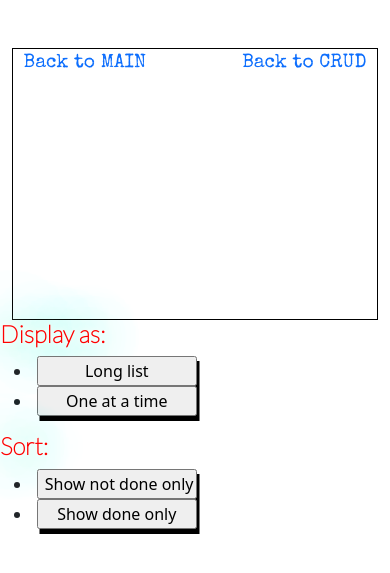
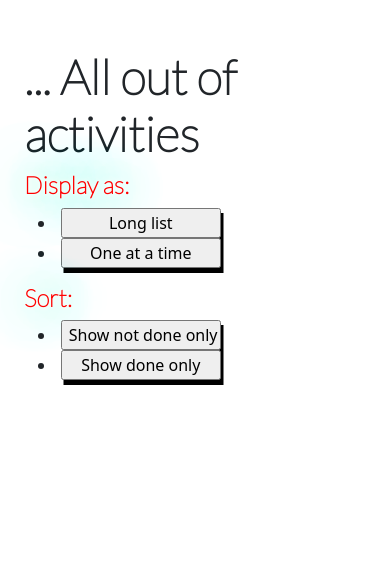
Before and after one commit to dmnth/flask_app, a Flask app: page /activitie/1/ in a window 390 px wide. Shown: the part 50-623 px from the top of the page. Run offline with Flask 2, Linux system fonts and the light colour scheme; data that the repository does not hold is empty; some libraries are stand-ins or nearby versions.

Commit message:
updated base templated/fixed routes

```diff
--- a/app/routes.py
+++ b/app/routes.py
@@ -60,7 +60,6 @@ def details(id):
             if request.form.get('single'):
                return redirect(url_for('details', node=True,
                    id=activitie.data.id))
-
 
         return render_template('activitie.html', id=int(activitie.data.id), activitie=activitie.data,
             activities=activities)
--- a/app/templates/activitie.html
+++ b/app/templates/activitie.html
@@ -1,10 +1,6 @@
 {% extends 'base.html' %}
 {% block title %} Title {% endblock %}
-{% block body %}
-<div class="container-fluid">
-    {% if activitie %}
-    <div class='row'>
-        <div class='col-md-2'>
+    {% block cl1 %}
         <div class='list-of-notdones'>
             <h4> NotDone's: </h4>
                 <ul>
@@ -21,10 +17,10 @@
                     {% endfor %}
                 </ul>
         </div>
-        </div>
-        <div class='second col-md-6'>
+    {% endblock %}
+    {% block cl2 %}
+    {% if activitie %}
     <div class='row'>
-            {% for activitie in activities %}
         <div class='left col-md-6'>
             <div class='image-frame' style='border: 1px solid black'>
                 <img class='activitie' src="" alt="inser image here">
@@ -76,7 +72,6 @@
             </div>
         </div>
         </div>
-                {% endfor %}
         <form action method="POST">
         <div class='button-container'>
             {% if activitie.status != "deleted" %}
@@ -94,19 +89,11 @@
         </form>
         </div>
     </div>
+    {% else %}
+    <h1> ... All out of activities </h1>
     {% endif %}
-            <div class='row'>
-                <div class='right col-md-6'>
-                        <div class='main col-md-6' style='text-align: left'  >
-                            <a href='{{ url_for("main")}}'> Back to MAIN </a>
-                        </div>
-                        <div class='crud col-md-6' style='text-align: right'>
-                            <a href='{{ url_for("index")}}'> Back to CRUD </a>
-                        </div>
-                    </div>
-                </div>
-            </div>
-            <div class='col-md-3'>
+    {% endblock %}
+    {% block cl3 %}
     <h3> Display as: </h3>
     <form action method="POST">
         <ul>
@@ -122,9 +109,6 @@
             <li><input type='submit' name='single'
                        value='Show done only'></li>
         </ul>
-            </div>
-        </div>
-    </div>
-</div>
+    </form>
     {% endblock %}
 {% block footer %} {% endblock %}
--- a/app/templates/base.html
+++ b/app/templates/base.html
@@ -48,8 +48,22 @@
     </nav>
 </head>
 <body>
-    {% block body %}
-    {% endblock %}
+    <div class='container-fluid'>
+        <div class='row'>
+            <div class='col-md-2'>
+                {% block cl1 %}
+                {% endblock %}
+            </div>
+            <div class='second col-md-6'>
+                {% block cl2 %}
+                {% endblock %}
+            </div>
+            <div class='col-md-4'>
+                {% block cl3 %}
+                {% endblock %}
+            </div>
+        </div>
+    </div>
 </body>
 <footer>
     {% block footer %}
```
Lines whose indentation alone changed are shown as unchanged.
